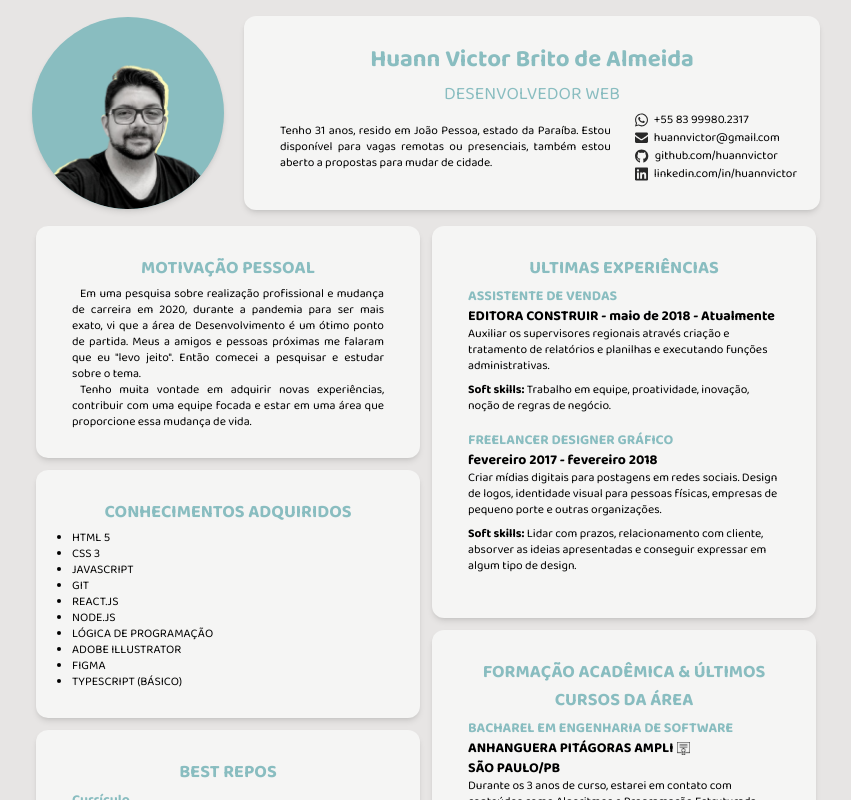
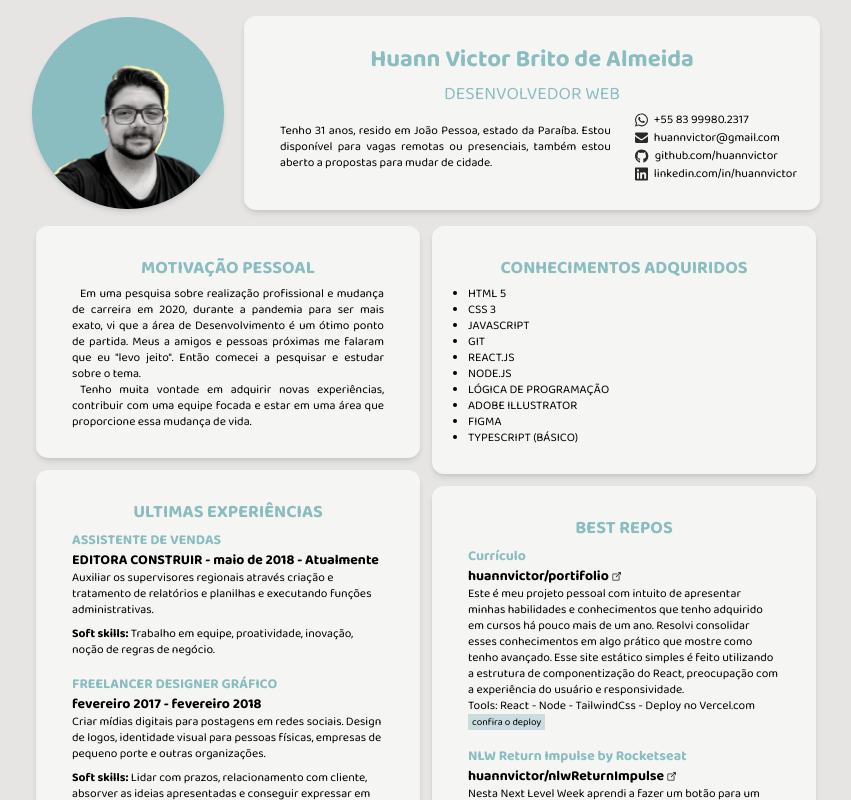
Before and after one commit to huannvictor/curriculo, a React (Create React App) app: page / in a window 1280 px wide. Shown: the top 800 px of the page, without its empty margins (214-1065 px from the left). Built offline with nearby package versions, Linux system fonts and the light colour scheme.

Commit message:
ordem dos cards atualizados

```diff
--- a/src/App.jsx
+++ b/src/App.jsx
@@ -12,12 +12,12 @@ export function App() {
       <div className="flex flex-col gap-3 sm:grid-cols-2 sm:flex-row">
         <div className="left flex flex-col gap-3 text-xs sm:max-w-sm">
           <PersonalMotivation />
+          <LastXP />
+          <Studies/>
+        </div>
+        <div className="left flex flex-col gap-3 text-xs sm:max-w-sm">
           <KnowledgeApplication />
           <BestRepos />
-        </div>
-        <div className="left flex flex-col gap-3 text-xs sm:max-w-sm">
-          <LastXP />
-          <Studies/>
         </div>
       </div>
     </div>
```
